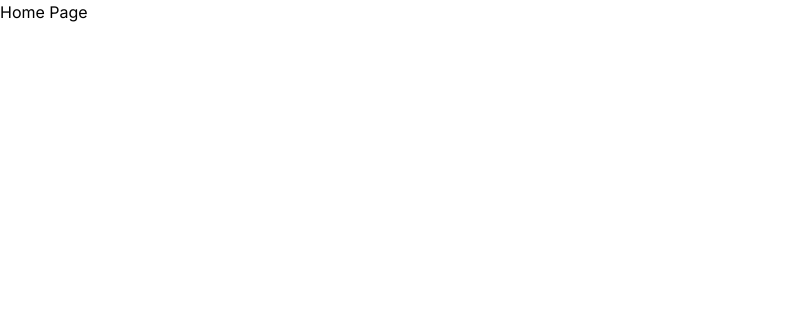
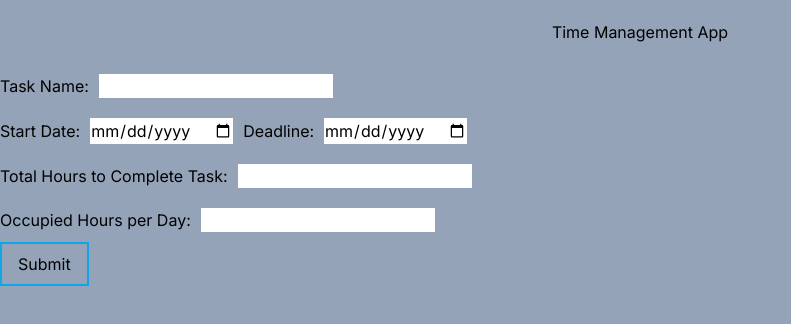
Before and after one commit to MariusDevelops/time-management-app, a Next.js app: page / in a window 1280 px wide. Shown: the top 324 px of the page, without its empty margins (0-791 px from the left). Built offline with nearby package versions, Linux system fonts and the light colour scheme.

Commit message:
feat: task form ui

```diff
--- a/src/app/globals.css
+++ b/src/app/globals.css
@@ -1,6 +1,14 @@
 @tailwind base;
 @tailwind components;
 @tailwind utilities;
+
+body {
+  background-color: rgb(148 163 184);
+}
+
+label input {
+  margin: 10px;
+}
 
 /* :root {
   --foreground-rgb: 0, 0, 0;
--- a/src/app/page.js
+++ b/src/app/page.js
@@ -1,9 +1,11 @@
 // import Image from 'next/image'
+import TaskForm from '@/components/taskForm';
 
 export default function Home() {
   return (
     <main>
-      <h1>Home Page</h1>
+      <h1 className='text-center py-5'>Time Management App</h1>
+      <TaskForm />
     </main>
     // <main className="flex min-h-screen flex-col items-center justify-between p-24">
     //   <div className="z-10 w-full max-w-5xl items-center justify-between font-mono text-sm lg:flex">
--- /dev/null
+++ b/src/components/taskForm.js
@@ -0,0 +1,83 @@
+'use client';
+import React, { useState } from 'react';
+
+const TaskForm = () => {
+  const [task, setTask] = useState('');
+  const [startDate, setStartDate] = useState('');
+  const [deadline, setDeadline] = useState('');
+  const [totalTaskHours, setTotalTaskHours] = useState('');
+  const [occupiedHours, setOccupiedHours] = useState('');
+
+  const handleSubmit = (e) => {
+    e.preventDefault();
+
+    console.log('Task:', task);
+    console.log('Start Date:', startDate);
+    console.log('Deadline:', deadline);
+    console.log('Total Task Hours:', totalTaskHours);
+    console.log('Occupied Hours:', occupiedHours);
+
+    setTask('');
+    setStartDate('');
+    setDeadline('');
+    setTotalTaskHours('');
+    setOccupiedHours('');
+  };
+
+  return (
+    <form onSubmit={handleSubmit}>
+      <label>
+        Task Name:
+        <input
+          type='text'
+          value={task}
+          onChange={(e) => setTask(e.target.value)}
+        />
+      </label>
+      <br />
+      <label>
+        Start Date:
+        <input
+          type='date'
+          value={startDate}
+          onChange={(e) => setStartDate(e.target.value)}
+        />
+      </label>
+      <label>
+        Deadline:
+        <input
+          type='date'
+          value={deadline}
+          onChange={(e) => setDeadline(e.target.value)}
+        />
+      </label>
+      <br />
+      <label>
+        Total Hours to Complete Task:
+        <input
+          type='number'
+          value={totalTaskHours}
+          onChange={(e) => setTotalTaskHours(e.target.value)}
+        />
+      </label>
+      <br />
+      <label>
+        Occupied Hours per Day:
+        <input
+          type='number'
+          value={occupiedHours}
+          onChange={(e) => setOccupiedHours(e.target.value)}
+        />
+      </label>
+      <br />
+      <button
+        type='submit'
+        className='border-solid border-2 border-sky-500 px-4 py-2'
+      >
+        Submit
+      </button>
+    </form>
+  );
+};
+
+export default TaskForm;
```
Also changed, not shown: src/app/layout.js (+6 -6 lines).
